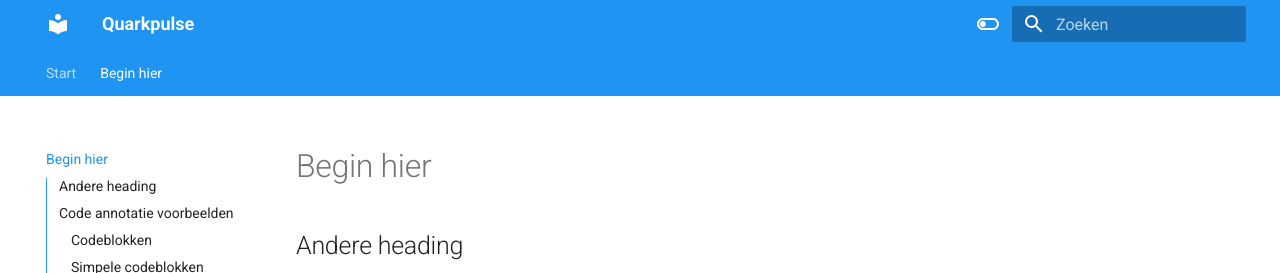
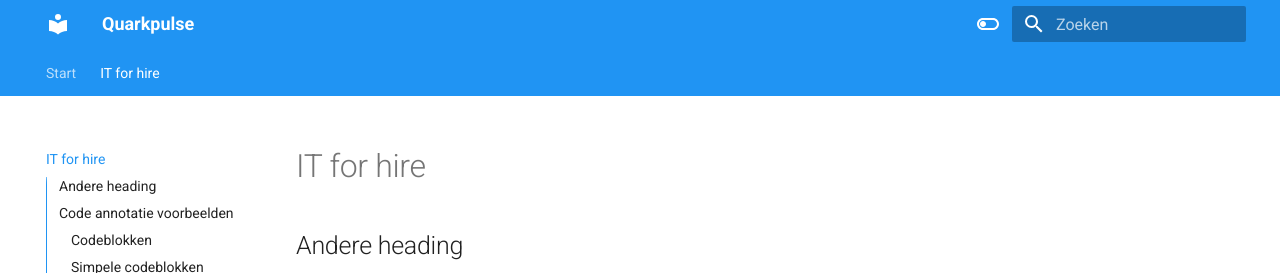
Before and after one commit to Quarkpulse/docs, an MkDocs documentation site: the page built from docs/begin-hier.md, in a window 1280 px wide and 900 px high. Shown: the top 273 px of the window. Built offline with MkDocs 1.6.1 and Material for MkDocs 9.7.7, drawn with Linux system fonts in a browser that asks for light colours; emoji names are drawn with the system emoji font.

Commit message:
Update begin-hier.md

```diff
--- a/docs/begin-hier.md
+++ b/docs/begin-hier.md
@@ -1,4 +1,4 @@
-# Begin hier
+# IT for hire
 
 ## Andere heading
 
```
